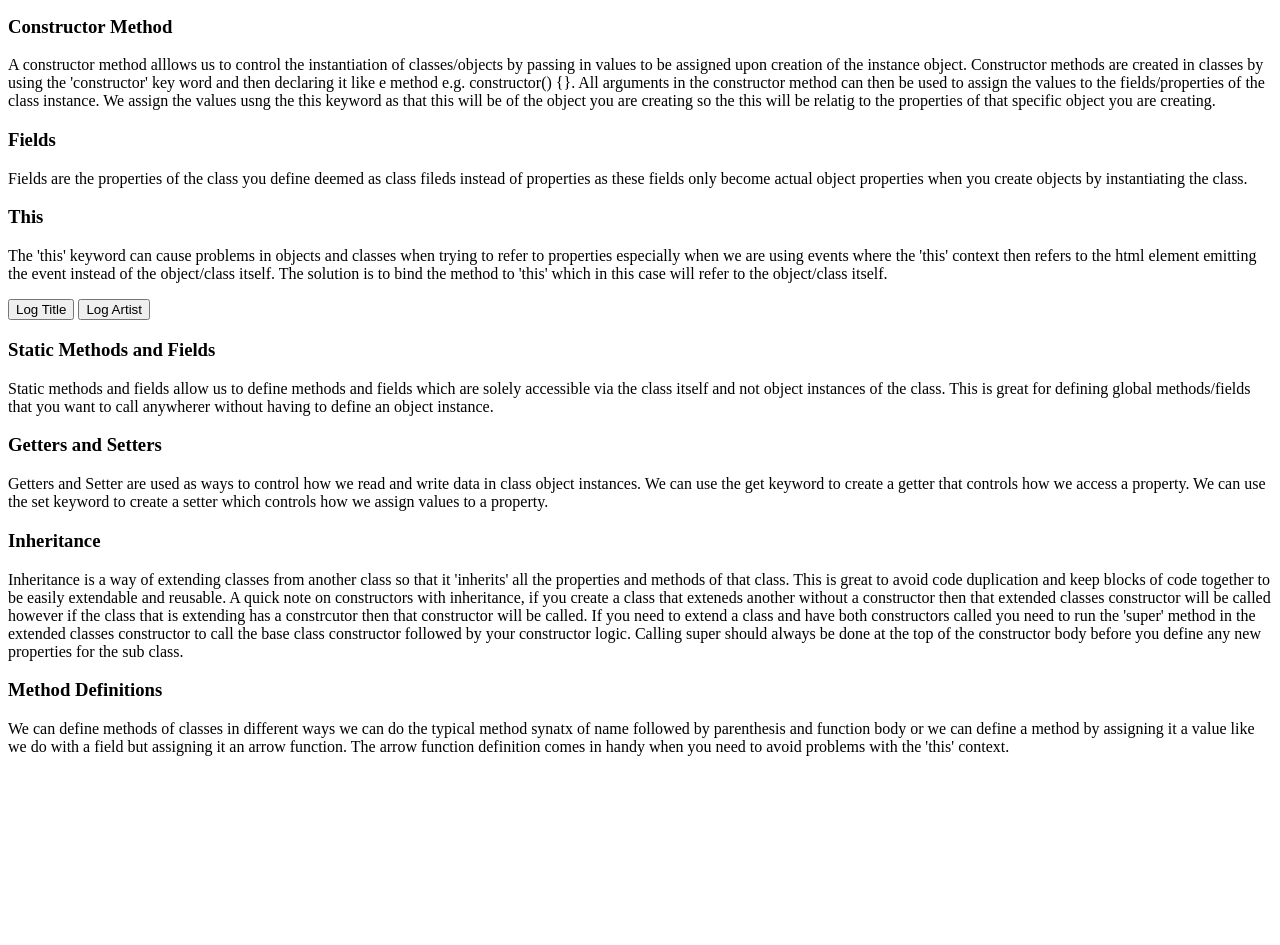
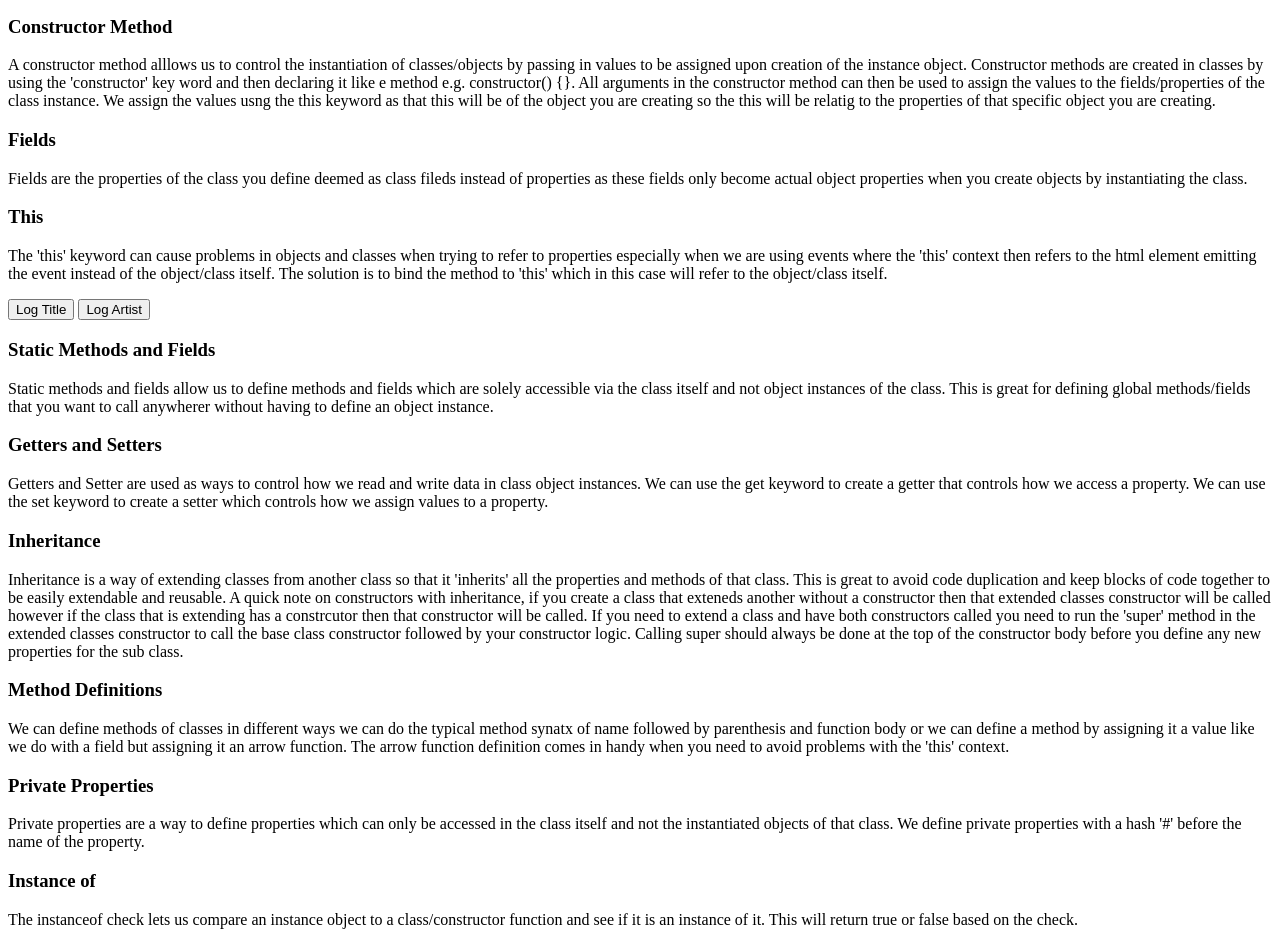
Before and after one commit to Adam-Harte/classes-oop, a plain HTML site: page index.html in a window 1280 px wide. Shown: the part 137-1082 px from the top of the page. Before the commit the page ends 909 px from the top, so only its background shows below. Drawn offline with Linux system fonts and the light colour scheme.

Commit message:
instanceof added

```diff
--- a/app.js
+++ b/app.js
@@ -140,3 +140,23 @@ const adam = new Person();
 adam.sayHi();
 adam.logAge();
 adam.logOccupation();
+
+// private properties
+class Property {
+   #type = 'house';
+   #bedrooms = 3;
+   price = 280;
+
+   logProperty() {
+      console.log(this.#type);
+      console.log(this.#bedrooms);
+   }
+}
+
+const newProperty = new Property();
+
+newProperty.logProperty();
+
+// instanceof
+console.log(adam instanceof Property);
+console.log(adam instanceof Person);
--- a/index.html
+++ b/index.html
@@ -81,5 +81,18 @@
       assigning it an arrow function. The arrow function definition comes in
       handy when you need to avoid problems with the 'this' context.
     </p>
+    <h3>Private Properties</h3>
+    <p>
+      Private properties are a way to define properties which can only be
+      accessed in the class itself and not the instantiated objects of that
+      class. We define private properties with a hash '#' before the name of the
+      property.
+    </p>
+    <h3>Instance of</h3>
+    <p>
+      The instanceof check lets us compare an instance object to a
+      class/constructor function and see if it is an instance of it. This will
+      return true or false based on the check.
+    </p>
   </body>
 </html>
```
